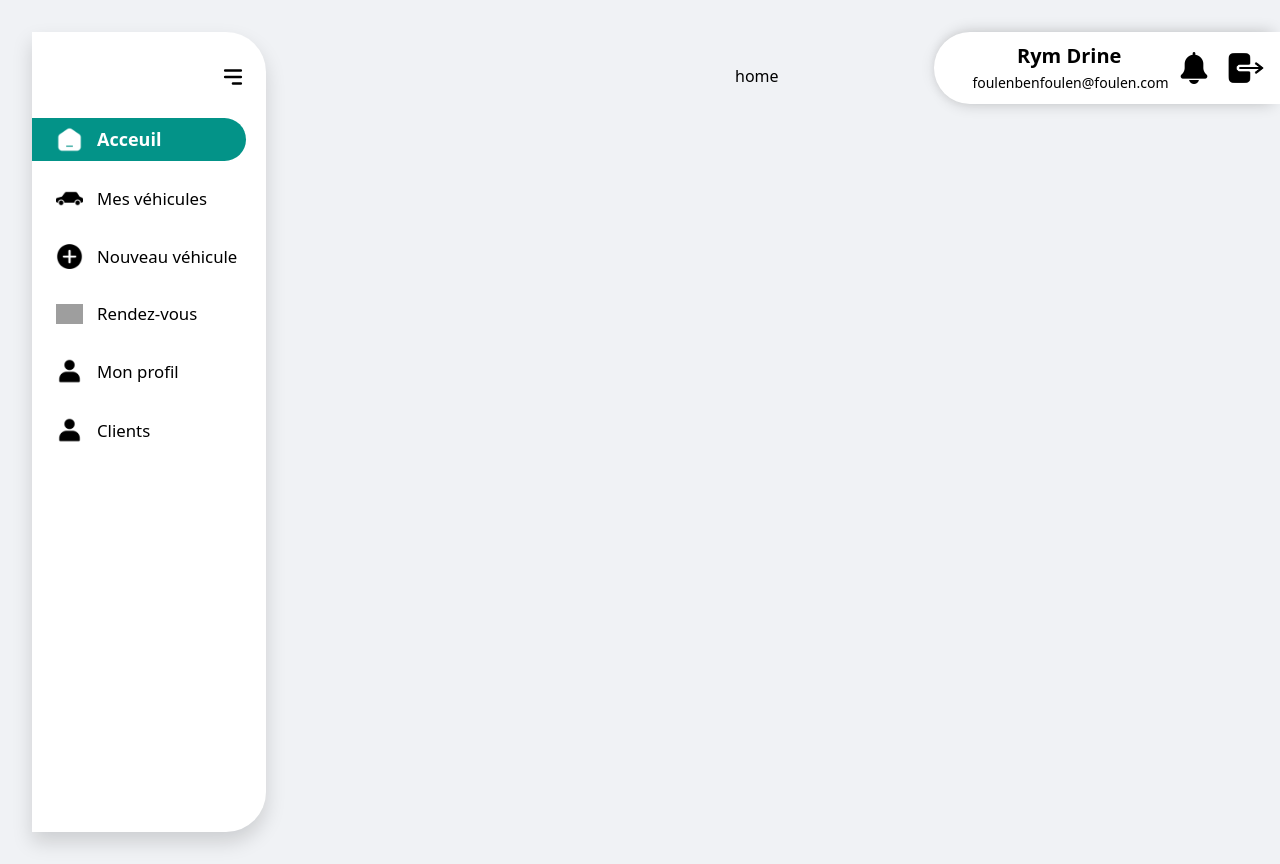
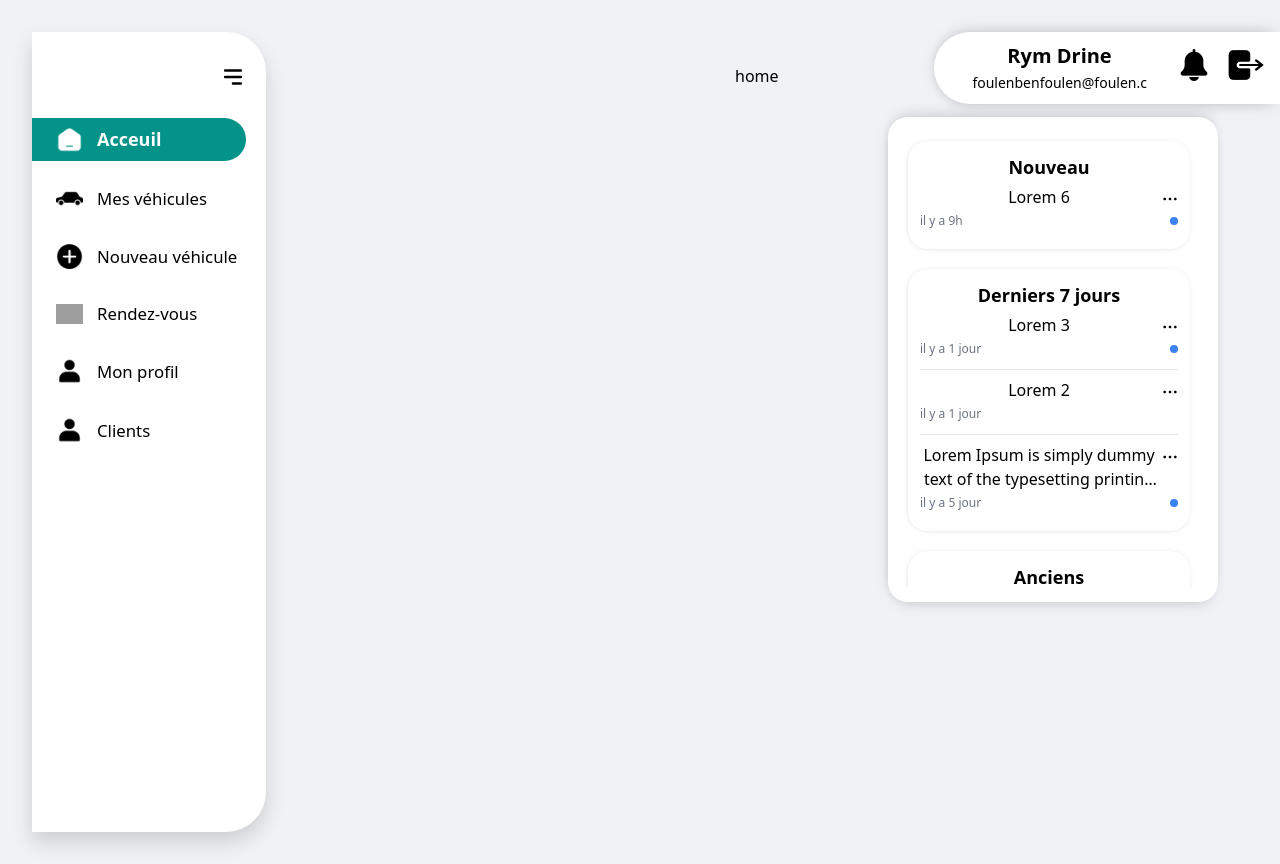
Before and after one commit to saradrine/sav_web_project, a React (Vite) app: page / in a window 1280 px wide. Both pictures are taken after a click on the button 1194 px from the left and 68 px from the top of the page. Built offline with nearby package versions, Linux system fonts and the light colour scheme; grey boxes are pictures that could not be loaded.

Commit message:
notifications_notifCard_Scrollbar

```diff
--- a/package.json
+++ b/package.json
@@ -10,7 +10,9 @@
     "preview": "vite preview"
   },
   "dependencies": {
+    "@material-tailwind/react": "^2.1.9",
     "bootstrap": "^5.3.3",
+    "date-fns": "^3.6.0",
     "react": "^18.3.1",
     "react-bootstrap": "^2.10.4",
     "react-dom": "^18.3.1",
--- a/src/components/navbar/navbar.jsx
+++ b/src/components/navbar/navbar.jsx
@@ -2,15 +2,18 @@ import { useState, useEffect, useRef } from "react";
 import { Navbar, Typography } from "@material-tailwind/react";
 import logout from "../../assets/icons/logout.png";
 import bell from "../../assets/icons/bell.png";
-// import Notifications from "../notification/notifications";
-// import "./navbar.css";
+import Notifications from "../notification/notifications";
+import "./navbar.css";
 
 function ComplexNavbar() {
   const navbarRef = useRef(null);
+  const notifRef = useRef(null);
   const [navbarHeight, setNavbarHeight] = useState("auto");
   const [isNarrow, setIsNarrow] = useState(false);
   const [showTypography, setShowTypography] = useState(true);
   const [showNotifications, setShowNotifications] = useState(false);
+
+  useOutsideClick(notifRef, () => setShowNotifications(false));
 
   useEffect(() => {
     const adjustNavbar = () => {
@@ -26,6 +29,20 @@ function ComplexNavbar() {
     window.addEventListener("resize", adjustNavbar);
     return () => window.removeEventListener("resize", adjustNavbar);
   }, []);
+
+  function useOutsideClick(ref, callback) {
+    useEffect(() => {
+      function handleClickOutside(event) {
+        if (ref.current && !ref.current.contains(event.target)) {
+          callback();
+        }
+      }
+      document.addEventListener("mousedown", handleClickOutside);
+      return () => {
+        document.removeEventListener("mousedown", handleClickOutside);
+      };
+    }, [ref, callback]);
+  }
 
   const navbarClassName = `fixed bg-white h-auto p-1.5 duration-500 rounded-tl-lg rounded-bl-lg top-8 right-0 ${
     isNarrow ? "navbar-vertical-center" : ""
@@ -58,8 +75,8 @@ function ComplexNavbar() {
             </div>
           )}
           <div className="flex ml-3">
-            <div className="relative flex items-center">
-              <div className="iconn flex justify-center items-center mr-2">
+            <div className="relative flex items-center" ref={notifRef}>
+              <div className="iconn flex-shrink-0 justify-center items-center mr-2">
                 <button
                   onClick={() => setShowNotifications(!showNotifications)}
                   className="iconn"
@@ -67,9 +84,9 @@ function ComplexNavbar() {
                   <img src={bell} alt="Notifications" className="h-8 w-8" />
                 </button>
               </div>
-              {/* {showNotifications && <Notifications />} */}
+              {showNotifications && <Notifications />}
             </div>
-            <div className="iconn flex justify-center items-center ml-2">
+            <div className="iconn flex-shrink-0 justify-center items-center ml-2">
               <button onClick={() => {}}>
                 <img
                   src={logout}
--- /dev/null
+++ b/src/components/notification/notifCard.jsx
@@ -0,0 +1,96 @@
+import { useState, useEffect, useRef } from "react";
+import { format, differenceInMinutes, differenceInHours } from "date-fns";
+import option from "../../assets/icons/option.png";
+import Options from "./options";
+
+const NotificationCard = ({ notif }) => {
+  const optionRef = useRef(null);
+  const [currentTime, setCurrentTime] = useState(new Date());
+  const [showOptions, setShowOptions] = useState(false);
+
+  useOutsideClick(optionRef, () => setShowOptions(false));
+
+  function useOutsideClick(ref, callback) {
+    useEffect(() => {
+      function handleClickOutside(event) {
+        if (ref.current && !ref.current.contains(event.target)) {
+          callback();
+        }
+      }
+      document.addEventListener("mousedown", handleClickOutside);
+      return () => {
+        document.removeEventListener("mousedown", handleClickOutside);
+      };
+    }, [ref, callback]);
+  }
+
+  useEffect(() => {
+    const timer = setInterval(() => {
+      setCurrentTime(new Date());
+    }, 60000);
+
+    return () => clearInterval(timer);
+  }, []);
+
+  const now = new Date();
+  // const differenceInMinutes = (now, date) => {
+  //   return Math.abs(Math.floor((now - date) / 60000));
+  // };
+  // const differenceInHours = (now, date) => {
+  //   return Math.abs(Math.floor((now - date) / 60000) / 60);
+  // };
+
+  const formatNotificationDate = (date) => {
+    const diffMinutes = differenceInMinutes(now, date);
+    const diffHours = differenceInHours(now, date);
+
+    if (diffMinutes < 60) {
+      return `il y a ${diffMinutes}m`;
+    } else if (diffHours < 24) {
+      return `il y a ${Math.floor(diffHours)}h`;
+    } else if (diffHours > 24 && diffHours < 168) {
+      return `il y a ${Math.floor(diffHours / 24)} jour`;
+    } else {
+      date = format(date, "dd/MM/yyyy à hh:mm a");
+      return `Le ${date}`;
+    }
+  };
+
+  return (
+    <div className="py-1">
+      <div className="flex relative justify-between" ref={optionRef}>
+        <div className="relative flex-grow text-wrap line-clamp-2 text-md pr-5">
+          {notif.message}
+        </div>
+        <button
+          onClick={() => setShowOptions(!showOptions)}
+          className="flex-shrink-0 absolute right-0 top-0.5 pt-1"
+          // className=" pt-1"
+        >
+          <img src={option} alt="option" className="h-4 w-4" />
+        </button>
+        {showOptions && (
+          <Options
+            toggleRead={() => {
+              notif.isUnRead = !notif.isUnRead;
+              setShowOptions(false);
+            }}
+            deleteNotif={() => {
+              setShowOptions(false);
+            }}
+          />
+        )}
+      </div>
+      <div className="flex justify-between items-center py-1">
+        <div className="text-gray-500 text-xs">
+          {formatNotificationDate(notif.time)}
+        </div>
+        {notif.isUnRead && (
+          <span className="h-2 w-2 bg-blue-500 rounded-full"></span>
+        )}
+      </div>
+    </div>
+  );
+};
+
+export default NotificationCard;
--- /dev/null
+++ b/src/components/notification/notifications.css
@@ -0,0 +1,13 @@
+.notifications {
+  border-radius: 1.25rem;
+  box-shadow: 0 -7px 15px -7px rgba(0, 0, 0, 0.2),
+    0 7px 15px -7px rgba(0, 0, 0, 0.2), -7px 0 15px -7px rgba(0, 0, 0, 0.1);
+}
+
+.card {
+  border-radius: 1.25rem;
+  overflow-y: auto;
+  white-space: nowrap;
+  box-shadow: 0 -1px 10px -7px rgba(0, 0, 0, 0.0),
+    0 1px 10px -7px rgba(0, 0, 0, 0.5), -1px 0 10px -7px rgba(0, 0, 0, 0.5);
+}
--- /dev/null
+++ b/src/components/notification/notifications.jsx
@@ -0,0 +1,137 @@
+import { differenceInHours } from "date-fns";
+import NotificationCard from "./notifCard";
+import "./notifications.css";
+import Scrollbar from "../scrollbar/scrollbar";
+
+function Notifications() {
+  const notifications = [
+    {
+      message:
+        "Lorem Ipsum is simply dummy text of the typesetting printing and typesetting industry.",
+      time: Date.parse("2024-07-01 01:30:00"),
+      isUnRead: true,
+    },
+    {
+      message: "Lorem 2",
+      time: Date.parse("2024-07-05 01:30:00"),
+      isUnRead: false,
+    },
+    {
+      message: "Lorem 6",
+      time: Date.parse("2024-07-06 01:30:00"),
+      isUnRead: true,
+    },
+    {
+      message: "Lorem 3",
+      time: Date.parse("2024-07-05 05:30:00"),
+      isUnRead: true,
+    },
+    {
+      message: "Lorem 4",
+      time: Date.parse("2024-05-29 15:30:00"),
+      isUnRead: false,
+    },
+    {
+      message: "You have 1 new message",
+      time: Date.parse("2024-06-27 01:30:00"),
+      isUnRead: false,
+    },
+  ];
+
+  //   const differenceInHours = (now, date) => {
+  //     return Math.abs(Math.floor((now - date) / 60000) / 60);
+  //   };
+
+  const now = new Date();
+
+  const getNouveauNotifications = () => {
+    return notifications
+      .filter((notif) => {
+        const diffHours = differenceInHours(now, notif.time);
+        return diffHours < 24;
+      })
+      .sort((a, b) => b.time - a.time);
+  };
+
+  const nouveauNotifications = getNouveauNotifications();
+
+  const getDerniers7JoursNotifications = () => {
+    return notifications
+      .filter((notif) => {
+        const diffHours = differenceInHours(now, notif.time);
+        return diffHours < 24 * 7 && diffHours > 24;
+      })
+      .sort((a, b) => b.time - a.time);
+  };
+
+  const getAnciensNotifications = () => {
+    return notifications
+      .filter((notif) => {
+        const diffHours = differenceInHours(now, notif.time);
+        return diffHours > 24 * 7;
+      })
+      .sort((a, b) => b.time - a.time);
+  };
+
+  return (
+    <div
+      className="notifications absolute top-full mt-7 right-0 bg-white px-3 py-2"
+      style={{ width: "330px", height: "485px", zIndex: 2 }}
+    >
+      <Scrollbar
+        thumbColor={"#DBDFE6"}
+        trackColor={"#F0F2F5"}
+        maxHeight={"450px"}
+      >
+        <div>
+          {nouveauNotifications.length > 0 && (
+            <div className="card mb-5 mt-1 mr-4 ml-2 py-3 px-3">
+              <div className="text-lg font-bold px-1.5">Nouveau</div>
+              {nouveauNotifications.map((notification, index) => (
+                <div key={index}>
+                  {index !== 0 && <hr className="mt-1 mb-1" />}
+                  <NotificationCard notif={notification} />
+                </div>
+              ))}
+            </div>
+          )}
+          {getDerniers7JoursNotifications().length > 0 && (
+            <div className="card my-4 mr-4 ml-2 py-3 px-3">
+              <div className="text-lg font-bold px-1.5">Derniers 7 jours</div>
+              {getDerniers7JoursNotifications().map((notification, index) => (
+                <div key={index}>
+                  {index !== 0 && <hr className="mt-1 mb-1" />}
+                  <NotificationCard notif={notification} />
+                </div>
+              ))}
+            </div>
+          )}
+          {getAnciensNotifications().length > 0 && (
+            <div className="card mt-5 mb-1 mr-4 ml-2 py-3 px-3">
+              <div className="text-lg font-bold px-1.5">Anciens</div>
+              {getAnciensNotifications().map((notification, index) => (
+                <div key={index}>
+                  {index !== 0 && <hr className="mt-1 mb-1" />}
+                  <NotificationCard notif={notification} />
+                </div>
+              ))}
+            </div>
+          )}
+          {notifications.length === 0 && (
+            <div className="text-lg font-bold">Aucune notification</div>
+          )}
+        </div>
+        {/* <div>
+          {notifications?.map((notification, index) => (
+            <div className="py-5" key={index}>
+              <NotificationCard notif={notification} />
+              {index !== 0 && <hr className="mt-1 mb-1" />}
+            </div>
+          ))}
+        </div> */}
+      </Scrollbar>
+    </div>
+  );
+}
+
+export default Notifications;
--- /dev/null
+++ b/src/components/notification/options.css
@@ -0,0 +1,18 @@
+.options {
+  border-radius: 1rem;
+    box-shadow: 0 -7px 15px -7px rgba(0, 0, 0, 0.2),
+    0 7px 15px -7px rgba(0, 0, 0, 0.2), -7px 0 15px -7px rgba(0, 0, 0, 0.1);
+
+}
+
+.li:hover:first-of-type{
+  background-color: #F0F2F5;
+  border-top-left-radius: 1rem;
+  border-top-right-radius: 1rem;
+}
+
+.li:hover:last-of-type{
+  background-color: #F0F2F5;
+  border-bottom-left-radius: 1rem;
+  border-bottom-right-radius: 1rem;
+}
--- /dev/null
+++ b/src/components/notification/options.jsx
@@ -0,0 +1,19 @@
+import "./options.css";
+
+const Options = ({toggleRead, deleteNotif}) => {
+  return (
+    <div className="options absolute right-12 mt-6 bg-white p-1">
+      <ul>
+        <li onClick={toggleRead} className="li p-2 cursor-pointer">
+          Marquer comme lu
+        </li>
+        <hr />
+        <li onClick={deleteNotif} className="li p-2 cursor-pointer">
+          Supprimer
+        </li>
+      </ul>
+    </div>
+  );
+};
+
+export default Options;
--- /dev/null
+++ b/src/components/scrollbar/scrollbar.css
@@ -0,0 +1,19 @@
+.scroll-container {
+    max-height: var(--max-height);
+    overflow-y: auto;
+    width: 100%;
+}
+
+.scroll-container::-webkit-scrollbar {
+    width: 8px;
+}
+
+.scroll-container::-webkit-scrollbar-track {
+    background: var(--track-color);
+    border-radius: 10px;
+}
+
+.scroll-container::-webkit-scrollbar-thumb {
+    background: var(--thumb-color);
+    border-radius: 10px;
+}
--- /dev/null
+++ b/src/components/scrollbar/scrollbar.jsx
@@ -0,0 +1,18 @@
+import "./scrollbar.css";
+
+function Scrollbar({ children, trackColor, thumbColor, maxHeight, maxWidth }) {
+  const scrollbarStyle = {
+    "--track-color": trackColor,
+    "--thumb-color": thumbColor,
+    "--max-height": maxHeight,
+    // "--max-width": maxWidth,
+  };
+
+  return (
+    <div className="scroll-container mt-3 pb-1" style={scrollbarStyle}>
+      {children}
+    </div>
+  );
+}
+
+export default Scrollbar;
```
Also changed, not shown: 1 other file (tests, documents, lock files or other folders).
